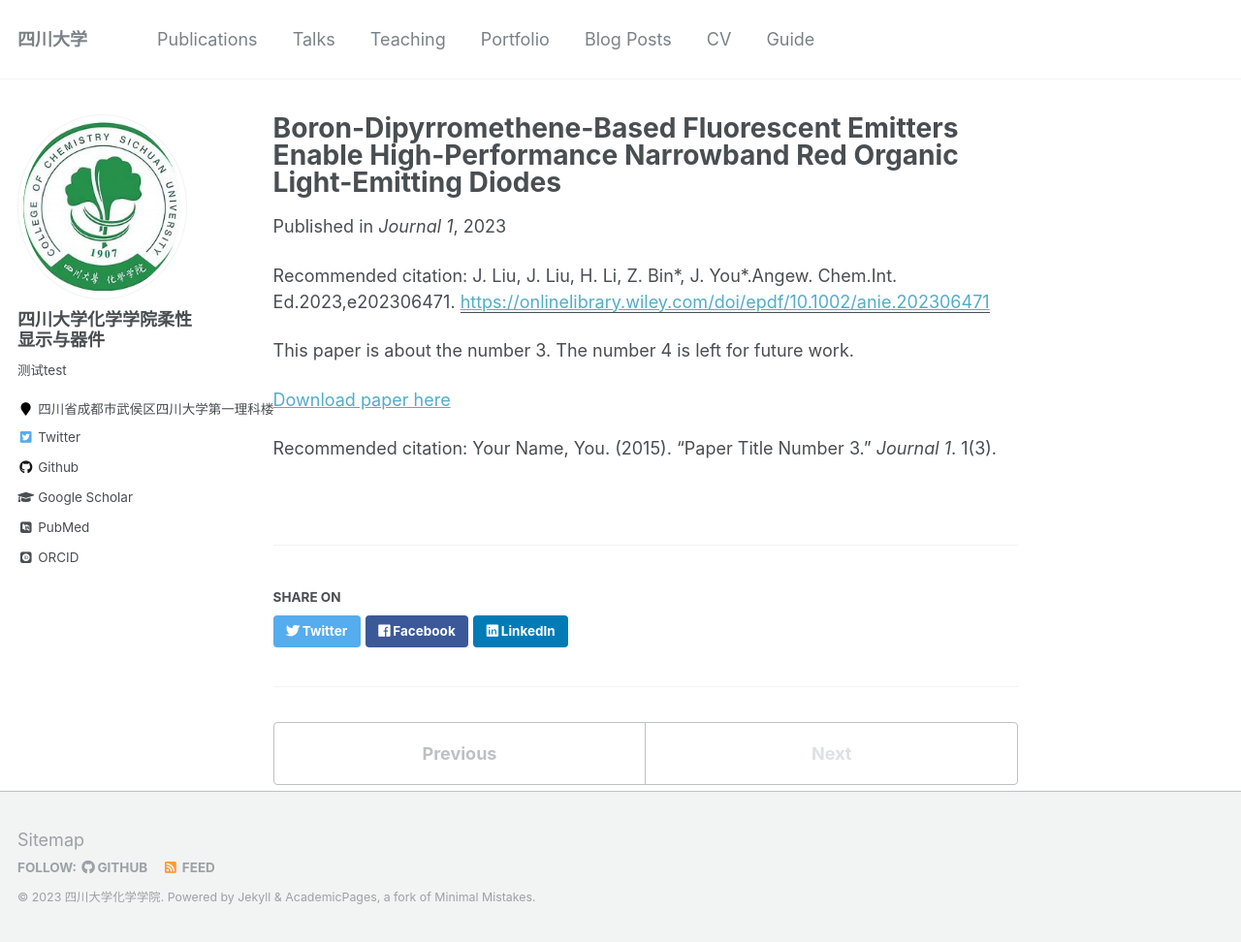
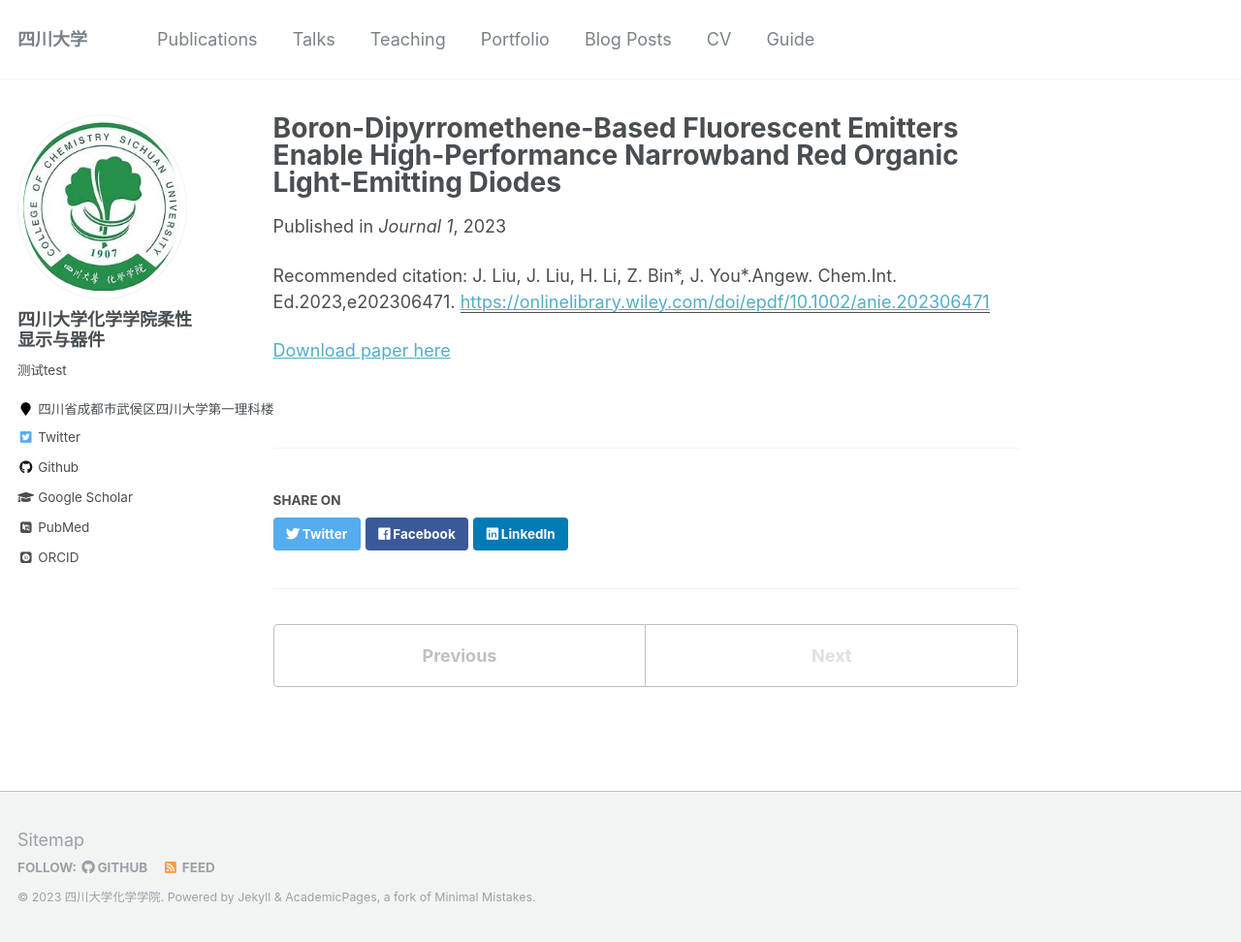
Before and after one commit to younger1999/yg_first, a Jekyll site: the page built from _publications/2015-10-01-paper-title-number-3.md, in a window 1280 px wide and 972 px high. Shown: the whole window at 97% size. Built offline with Jekyll 4.4.1, drawn with Linux system fonts in a browser that asks for light colours; some web fonts are replaced.

Commit message:
init
Signed-off-by: younger1999 <958103472@qq.com>

```diff
--- a/_publications/2015-10-01-paper-title-number-3.md
+++ b/_publications/2015-10-01-paper-title-number-3.md
@@ -8,8 +8,6 @@ venue: 'Journal 1'
 paperurl: 'https://onlinelibrary.wiley.com/doi/epdf/10.1002/anie.202306471'
 citation: 'J. Liu, J. Liu, H. Li, Z. Bin*, J. You*.Angew. Chem.Int. Ed.2023,e202306471.'
 ---
-This paper is about the number 3. The number 4 is left for future work.
+
 
 [Download paper here](https://onlinelibrary.wiley.com/doi/epdf/10.1002/anie.202306471)
-
-Recommended citation: Your Name, You. (2015). "Paper Title Number 3." <i>Journal 1</i>. 1(3).
```
